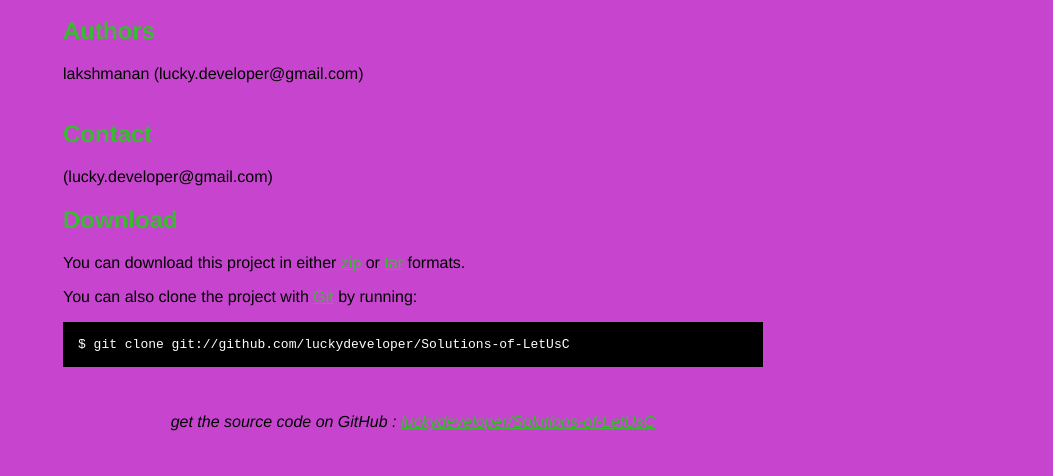
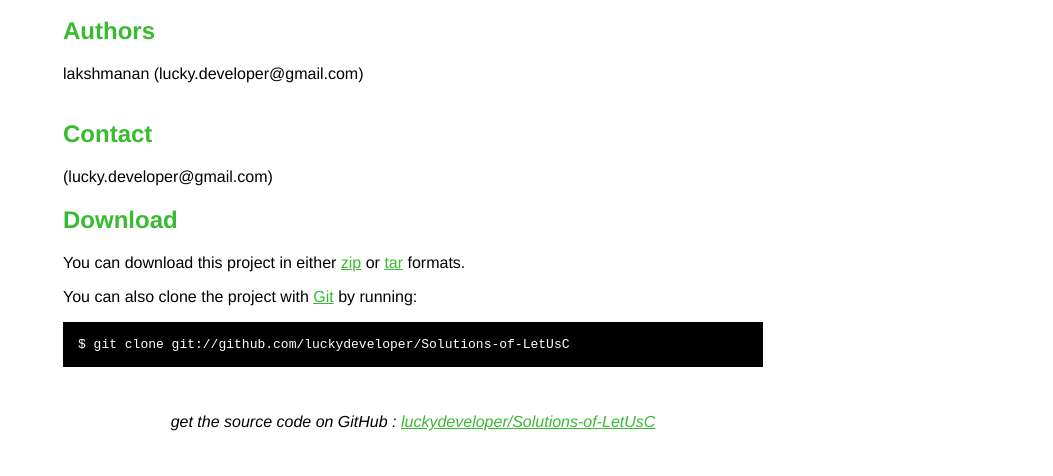
Before and after one commit to luckyhot/Solutions-of-LetUsC, a plain HTML site: page index.html in a window 1280 px wide. Shown: the part 324-800 px from the top of the page, without its empty margins (227-1280 px from the left). Drawn offline with Linux system fonts and the light colour scheme.

Commit message:
Changed the background color from pink to white

```diff
--- a/index.html
+++ b/index.html
@@ -10,7 +10,7 @@
 	<style type="text/css">
 		body {
   		margin-top: 1.0em;
-  		background-color: #c745ce;
+  		background-color: #FFFFFF;
 		  font-family: "helvetica";
   		color: #000000;
     }
```
